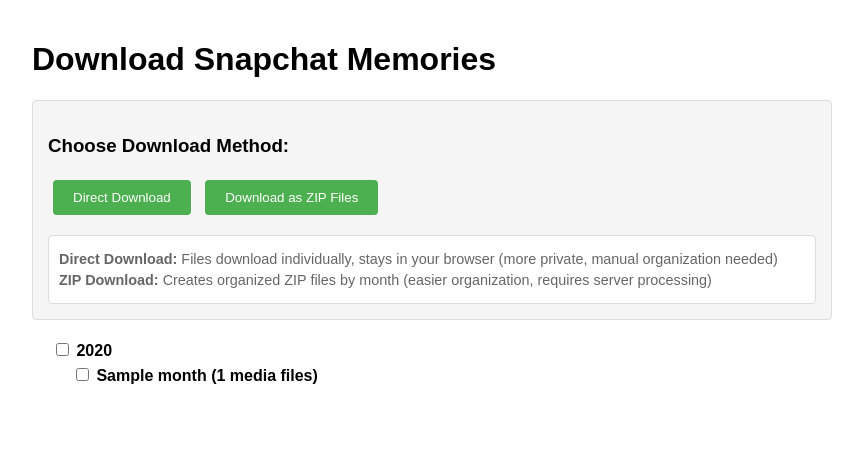
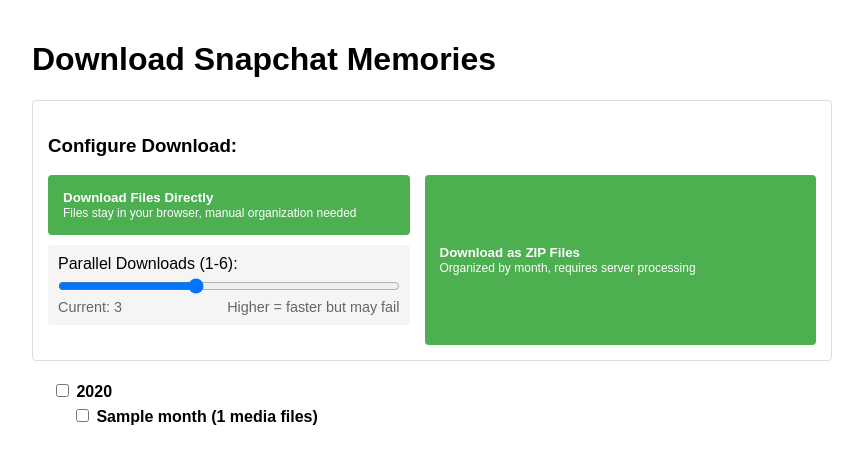
Before and after one commit to Kn0rk3/memories_bulk_downloader, a Django app: template snapchat_downloader/downloader/templates/downloader/download.html in a window 1280 px wide. Shown: the top 464 px of the page, without its empty margins (208-1071 px from the left). Run offline with Django 5.2, Linux system fonts and the light colour scheme; the template is opened without the code that fills it: most values are stand-ins (such as "Sample title", 1, 10 or a date in 2020); some libraries are stand-ins or nearby versions.

Commit message:
added parallel processing for the users direct download which is working

```diff
--- a/snapchat_downloader/downloader/static/downloader/js/download.js
+++ b/snapchat_downloader/downloader/static/downloader/js/download.js
@@ -1,5 +1,30 @@
-// Direct download function (Snapchat's approach)
-function directDownloadMemory(url) {
+// ============= Direct Download Implementation =============
+class DownloadWorker {
+    constructor(maxConcurrent = 3) {
+        this.queue = [];
+        this.activeDownloads = 0;
+        this.maxConcurrent = maxConcurrent;
+    }
+
+    async addToQueue(urls) {
+        this.queue.push(...urls);
+        this.processQueue();
+    }
+
+    async processQueue() {
+        while (this.queue.length > 0 && this.activeDownloads < this.maxConcurrent) {
+            this.activeDownloads++;
+            const url = this.queue.shift();
+            try {
+                await this.downloadFile(url);
+            } finally {
+                this.activeDownloads--;
+                this.processQueue();
+            }
+        }
+    }
+
+    downloadFile(url) {
         return new Promise((resolve, reject) => {
             const parts = url.split("?");
             const xhttp = new XMLHttpRequest();
@@ -9,13 +34,11 @@ function directDownloadMemory(url) {
             xhttp.onreadystatechange = function () {
                 if (xhttp.readyState == 4) {
                     if (xhttp.status == 200) {
-                    // Create hidden iframe for download
                         const iframe = document.createElement('iframe');
                         iframe.style.display = 'none';
                         document.body.appendChild(iframe);
 
                         try {
-                        // Write a download link into the iframe and click it
                             iframe.contentWindow.document.write(`
                                 <a id="download" download href="${xhttp.responseText}">Download</a>
                                 <script>
@@ -23,7 +46,6 @@ function directDownloadMemory(url) {
                                 </script>
                             `);
 
-                        // Remove the iframe after a short delay
                             setTimeout(() => {
                                 document.body.removeChild(iframe);
                             }, 1000);
@@ -42,9 +64,84 @@ function directDownloadMemory(url) {
             xhttp.send(parts[1]);
         });
     }
+}
 
+async function processDirectDownloads(selected_links, workerCount = 3) {
+    const startTime = performance.now();
+    let totalFiles = selected_links.length;
+    let processedFiles = 0;
 
-// Server-proxied download function for ZIP creation
+    let statusDiv = document.getElementById('downloadStatus');
+    if (!statusDiv) {
+        statusDiv = document.createElement('div');
+        statusDiv.id = 'downloadStatus';
+        statusDiv.className = 'status';
+        document.querySelector('.download-list').appendChild(statusDiv);
+    }
+
+    const updateStatus = () => {
+        const percent = Math.round((processedFiles / totalFiles) * 100);
+        const duration = ((performance.now() - startTime) / 1000).toFixed(2);
+        statusDiv.textContent = `Processing: ${processedFiles}/${totalFiles} files (${percent}%) - Time: ${duration}s - Using ${workerCount} parallel downloads`;
+    };
+    updateStatus();
+
+    // Create download worker pool with user-selected count
+    const downloadWorker = new DownloadWorker(workerCount);
+    const urls = [];
+
+    // Prepare URLs
+    for (const linkHtml of selected_links) {
+        const linkElement = document.createElement('div');
+        linkElement.innerHTML = linkHtml;
+        const linkAnchor = linkElement.querySelector('a');
+
+        if (linkAnchor) {
+            const linkHref = linkAnchor.getAttribute('href');
+            const url = linkHref.match(/downloadMemories\('(.+?)'\)/)[1];
+            urls.push(url);
+        }
+    }
+
+    // Setup progress monitoring
+    const progressInterval = setInterval(() => {
+        processedFiles = totalFiles - downloadWorker.queue.length - downloadWorker.activeDownloads;
+        updateStatus();
+
+        if (processedFiles === totalFiles) {
+            clearInterval(progressInterval);
+            const totalDuration = ((performance.now() - startTime) / 1000).toFixed(2);
+            const filesPerSecond = (totalFiles/totalDuration).toFixed(2);
+
+            // Update status and show performance metrics
+            statusDiv.textContent = `Downloads complete! Total time: ${totalDuration} seconds`;
+
+            const performanceLog = document.getElementById('performanceLog');
+            const performanceDetails = document.getElementById('performanceDetails');
+            performanceLog.style.display = "block";
+            performanceDetails.innerHTML = `
+                <p>📊 Total files processed: ${totalFiles}</p>
+                <p>⏱️ Total time: ${totalDuration} seconds</p>
+                <p>⚡ Average speed: ${filesPerSecond} files/second</p>
+                <p>🔄 Parallel downloads used: ${workerCount}</p>
+            `;
+
+            // Also log to console
+            console.log('Download Performance Metrics:');
+            console.log(`Total files processed: ${totalFiles}`);
+            console.log(`Total time: ${totalDuration} seconds`);
+            console.log(`Average speed: ${filesPerSecond} files/second`);
+            console.log(`Parallel downloads used: ${workerCount}`);
+
+            setTimeout(() => statusDiv.remove(), 5000);
+        }
+    }, 100);
+
+    // Start downloads
+    await downloadWorker.addToQueue(urls);
+}
+
+// ============= ZIP Download Implementation =============
 async function downloadMemory(url) {
     try {
         const response = await fetch('/download-file/', {
@@ -72,52 +169,6 @@ async function downloadMemory(url) {
     }
 }
 
-
-// Function to process direct downloads
-async function processDirectDownloads(selected_links) {
-    let totalFiles = selected_links.length;
-    let processedFiles = 0;
-
-    let statusDiv = document.getElementById('downloadStatus');
-    if (!statusDiv) {
-        statusDiv = document.createElement('div');
-        statusDiv.id = 'downloadStatus';
-        statusDiv.className = 'status';
-        document.querySelector('.download-list').appendChild(statusDiv);
-    }
-
-    const updateStatus = () => {
-        const percent = Math.round((processedFiles / totalFiles) * 100);
-        statusDiv.textContent = `Processing: ${processedFiles}/${totalFiles} files (${percent}%)`;
-    };
-    updateStatus();
-
-    for (const linkHtml of selected_links) {
-        const linkElement = document.createElement('div');
-        linkElement.innerHTML = linkHtml;
-        const linkAnchor = linkElement.querySelector('a');
-
-        if (linkAnchor) {
-            const linkHref = linkAnchor.getAttribute('href');
-            const url = linkHref.match(/downloadMemories\('(.+?)'\)/)[1];
-
-            try {
-                await directDownloadMemory(url);
-                processedFiles++;
-                updateStatus();
-                // Add small delay between downloads
-                await new Promise(resolve => setTimeout(resolve, 500));
-            } catch (error) {
-                console.error('Download failed:', error);
-            }
-        }
-    }
-
-    statusDiv.textContent = 'Downloads complete!';
-    setTimeout(() => statusDiv.remove(), 5000);
-}
-
-// Function to process ZIP downloads
 async function processZipDownloads(selected_links) {
     let totalFiles = selected_links.length;
     let processedFiles = 0;
@@ -201,7 +252,7 @@ async function processZipDownloads(selected_links) {
     setTimeout(() => statusDiv.remove(), 5000);
 }
 
-// Function to get selected links from server
+// ============= Common Utilities =============
 async function getSelectedLinks() {
     const selectedYears = Array.from(document.querySelectorAll('input[name="selected_years"]:checked'))
         .map(checkbox => checkbox.value);
@@ -229,10 +280,19 @@ async function getSelectedLinks() {
     return data.selected_links;
 }
 
-// Initialize buttons when page loads
+// ============= Initialize Event Handlers =============
 document.addEventListener('DOMContentLoaded', () => {
     const directButton = document.getElementById('directDownloadButton');
     const zipButton = document.getElementById('zipDownloadButton');
+    const workerCount = document.getElementById('workerCount');
+    const workerCountDisplay = document.getElementById('workerCountDisplay');
+
+    // Update display when slider changes
+    if (workerCount) {
+        workerCount.addEventListener('input', function() {
+            workerCountDisplay.textContent = this.value;
+        });
+    }
 
     directButton.onclick = async () => {
         directButton.disabled = true;
@@ -240,7 +300,7 @@ document.addEventListener('DOMContentLoaded', () => {
         try {
             const links = await getSelectedLinks();
             if (links) {
-                await processDirectDownloads(links);
+                await processDirectDownloads(links, parseInt(workerCount.value));
             }
         } catch (error) {
             console.error('Error:', error);
--- a/snapchat_downloader/downloader/templates/downloader/download.html
+++ b/snapchat_downloader/downloader/templates/downloader/download.html
@@ -1,10 +1,10 @@
+{% load static %}
 <!DOCTYPE html>
 <html>
 <head>
     <title>Download Snapchat Memories</title>
     <meta name="csrf-token" content="{{ csrf_token }}">
     <script src="https://cdnjs.cloudflare.com/ajax/libs/jszip/3.10.1/jszip.min.js"></script>
-    {% load static %}
     <script src="{% static 'downloader/js/download.js' %}"></script>
     <style>
         body {
@@ -14,13 +14,57 @@
             margin: 0 auto;
             padding: 20px;
         }
+
         .download-options {
             margin: 20px 0;
             padding: 15px;
+            background-color: #fff;
+            border: 1px solid #ddd;
+            border-radius: 4px;
+        }
+
+        .download-config {
+            margin-bottom: 20px;
+        }
+
+        .download-methods {
+            display: flex;
+            gap: 15px;
+        }
+        .download-method-container {
+            flex: 1;
+            display: flex;
+            flex-direction: column;
+        }
+
+        .download-button {
+            flex: 1;
+            padding: 15px;
+            text-align: left;
+            background-color: #4CAF50;
+            color: white;
+            border: none;
+            border-radius: 4px;
+            cursor: pointer;
+        }
+
+        .download-button:hover {
+            background-color: #45a049;
+        }
+
+        .download-button:disabled {
+            background-color: #cccccc;
+            cursor: not-allowed;
+        }
+
+        .performance-details {
+            margin-top: 10px;
+            padding: 10px;
             background-color: #f5f5f5;
             border-radius: 4px;
-            border: 1px solid #ddd;
+            font-family: monospace;
         }
+
         .status {
             margin: 20px 0;
             padding: 10px;
@@ -28,47 +72,24 @@
             background: #f9f9f9;
             border-radius: 4px;
         }
+
         .download-list {
             margin: 20px 0;
         }
+
         .download-list ul {
             list-style-type: none;
             padding-left: 20px;
         }
+
         .month-item {
             margin: 5px 0;
         }
-        button {
-            padding: 10px 20px;
-            margin: 5px;
-            background-color: #4CAF50;
-            color: white;
-            border: none;
-            border-radius: 4px;
-            cursor: pointer;
-        }
-        button:hover {
-            background-color: #45a049;
-        }
-        button:disabled {
-            background-color: #cccccc;
-            cursor: not-allowed;
-        }
-        .privacy-info {
-            margin-top: 15px;
-            padding: 10px;
-            background-color: #fff;
-            border: 1px solid #ddd;
-            border-radius: 4px;
-        }
-        .privacy-info p {
-            margin: 5px 0;
-            font-size: 0.9em;
-            color: #666;
-        }
+
         .year-item {
             margin: 10px 0;
         }
+
         .year-item label {
             font-weight: bold;
         }
@@ -78,12 +99,38 @@
     <h1>Download Snapchat Memories</h1>
 
     <div class="download-options">
-        <h3>Choose Download Method:</h3>
-        <button id="directDownloadButton">Direct Download</button>
-        <button id="zipDownloadButton">Download as ZIP Files</button>
-        <div class="privacy-info">
-            <p><strong>Direct Download:</strong> Files download individually, stays in your browser (more private, manual organization needed)</p>
-            <p><strong>ZIP Download:</strong> Creates organized ZIP files by month (easier organization, requires server processing)</p>
+        <h3>Configure Download:</h3>
+
+        <!-- Download method buttons with configuration -->
+        <div class="download-methods">
+            <div class="download-method-container">
+                <button id="directDownloadButton" class="download-button">
+                    <strong>Download Files Directly</strong><br>
+                    <span style="font-size: 0.9em">Files stay in your browser, manual organization needed</span>
+                </button>
+                <!-- Parallel download configuration aligned with direct download button -->
+                <div class="download-config" style="margin-top: 10px; background-color: #f5f5f5; padding: 10px; border-radius: 4px;">
+                    <label for="workerCount">Parallel Downloads (1-6):</label>
+                    <input type="range" id="workerCount" min="1" max="6" value="3" style="width: 100%; margin: 5px 0;">
+                    <div style="display: flex; justify-content: space-between;">
+                        <span style="color: #666; font-size: 0.9em;">Current: <span id="workerCountDisplay">3</span></span>
+                        <span style="color: #666; font-size: 0.9em;">Higher = faster but may fail</span>
+                    </div>
+                </div>
+            </div>
+
+            <button id="zipDownloadButton" class="download-button">
+                <strong>Download as ZIP Files</strong><br>
+                <span style="font-size: 0.9em">Organized by month, requires server processing</span>
+            </button>
+        </div>
+    </div>
+
+    <!-- Performance log section -->
+    <div id="performanceLog" style="margin-top: 20px; display: none;">
+        <h3>Download Performance</h3>
+        <div id="performanceDetails" class="performance-details">
+            <!-- Performance metrics will be inserted here -->
         </div>
     </div>
 
```
Also changed, not shown: README.md. Lines whose indentation alone changed are shown as unchanged.
